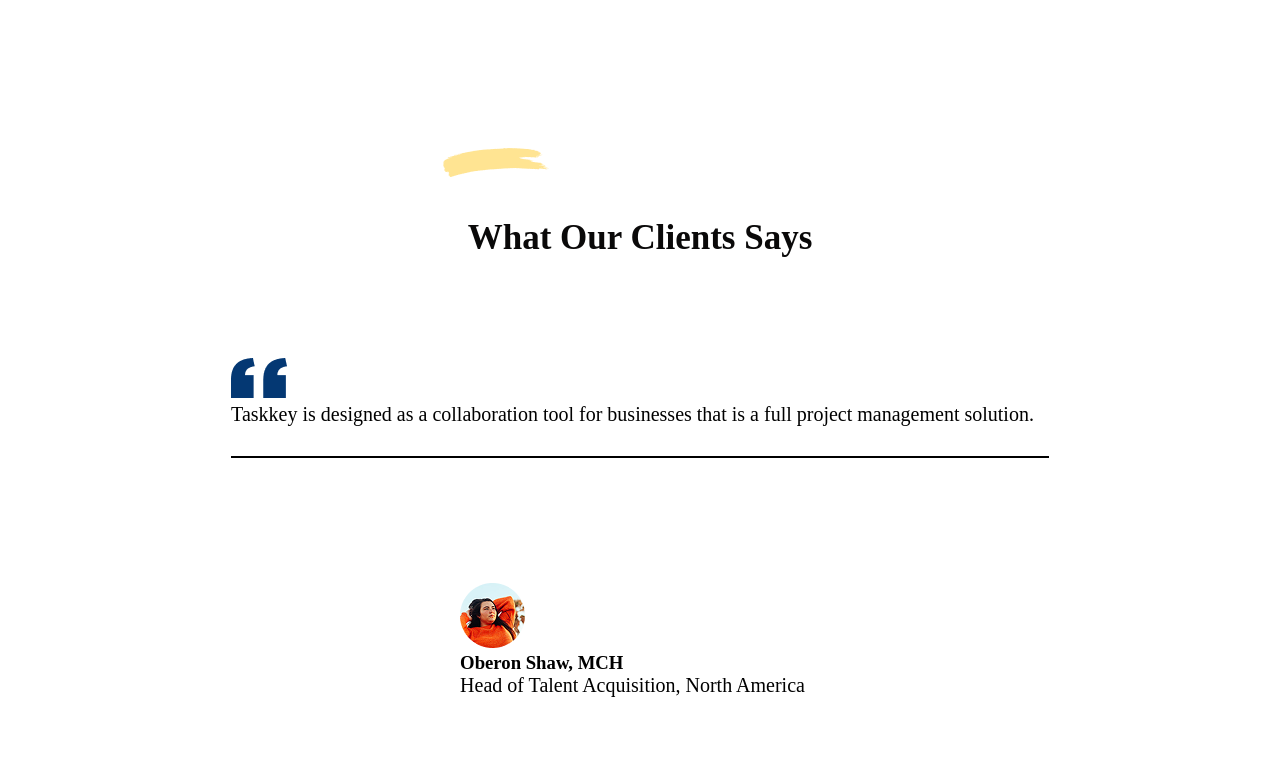
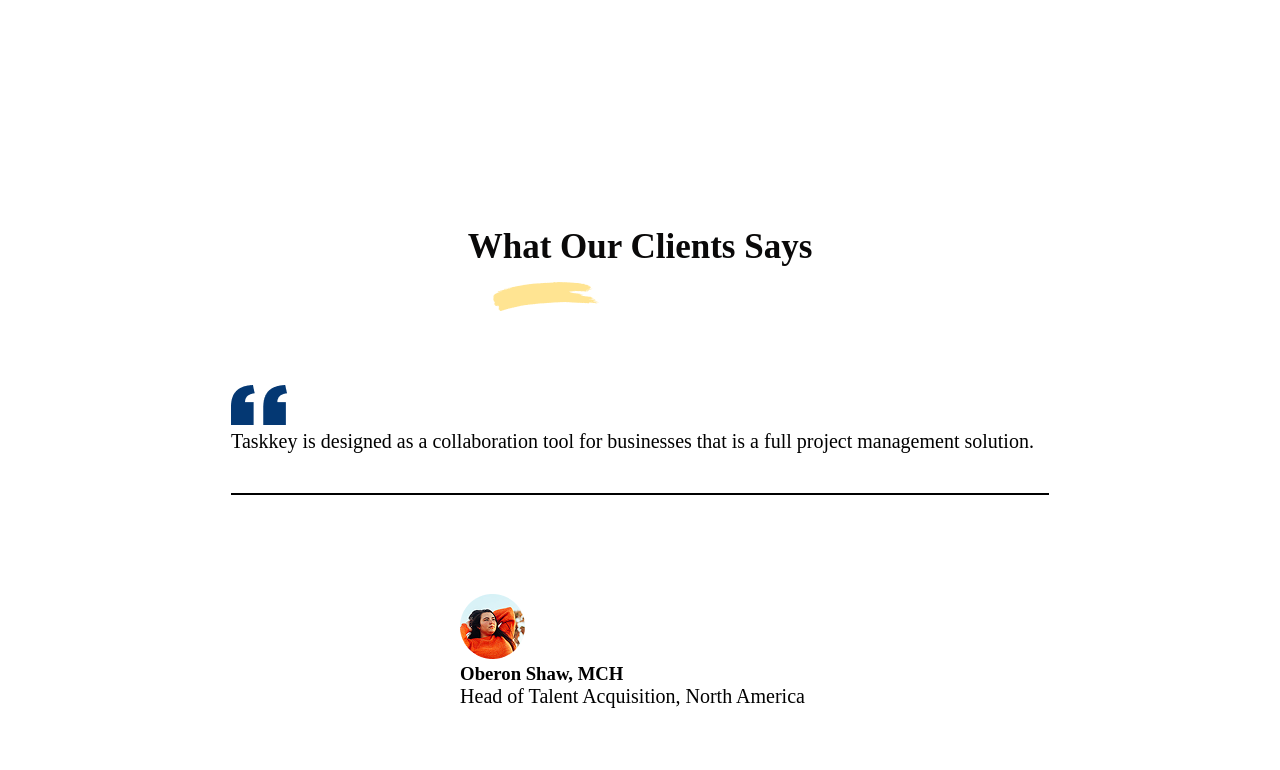
Before and after one commit to alirashidi507/figmaProject, a plain HTML site: page index.html in a window 1280 px wide. Shown: the part 6800-7570 px from the top of the page. Drawn offline with Linux system fonts and the light colour scheme.

Commit message:
update project

```diff
--- a/css/styleShit.css
+++ b/css/styleShit.css
@@ -523,6 +523,8 @@ p {
 }
 .Vector12 {
   position: absolute;
+  padding-top: 125px;
+  padding-left: 50px;
 }
 .content12-header h1 {
   position: relative;
@@ -536,13 +538,14 @@ p {
   text-align: left;
   padding-left: 0px;
   border-bottom: 2px solid black;
-  padding-bottom: 30px;
+  padding-bottom: 40px;
 }
 .img-Group {
   text-align: left;
 }
 .content-foter {
-  padding: 20px;
+  padding: 0px 20px;
+  margin-top: -25px;
 }
 .img-amater {
   text-align: left;
```
